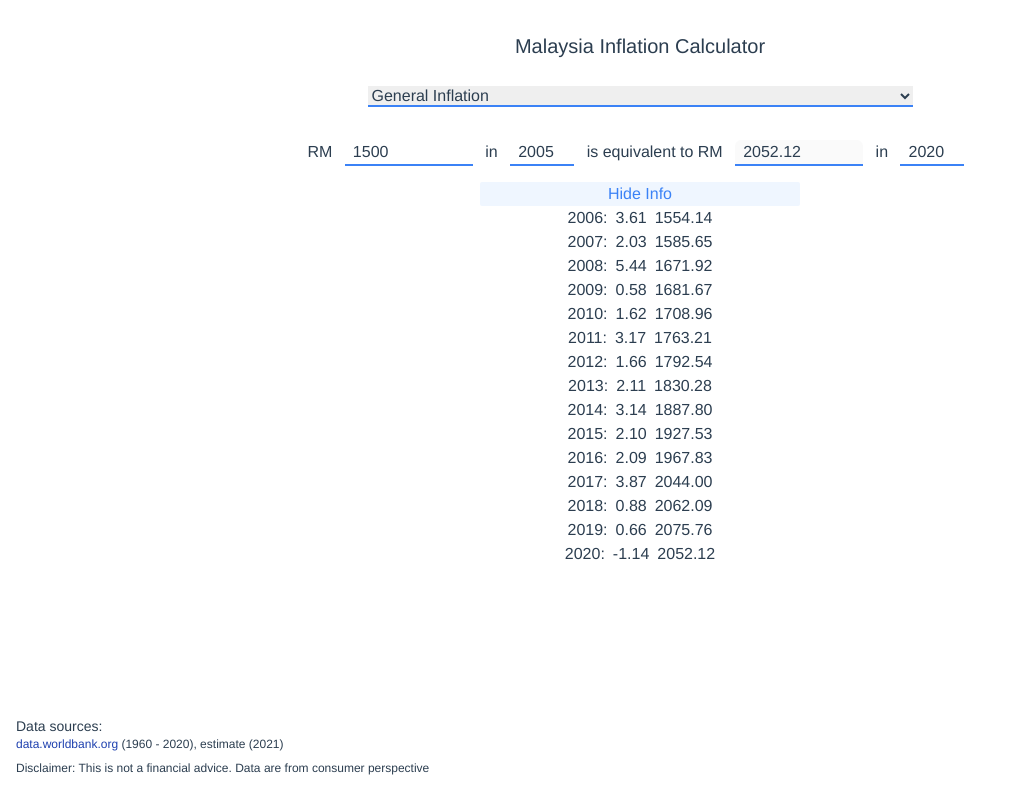
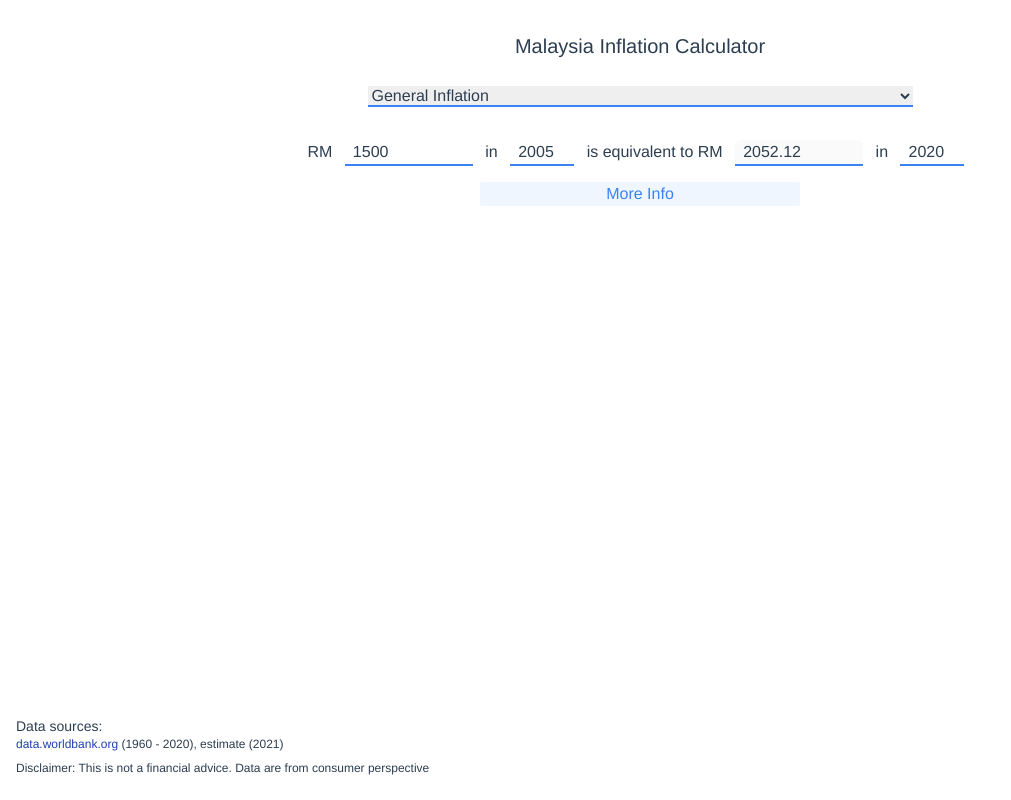
Before and after one commit to xkre/malaysia-inflation-calc, a Vue app: page / in a window 1280 px wide. Shown: the whole page, without its empty margins (0-1011 px from the left). Built offline with nearby package versions, Linux system fonts and the light colour scheme.

Commit message:
add route state

```diff
--- a/src/components/Calculator.vue
+++ b/src/components/Calculator.vue
@@ -36,12 +36,10 @@ import { calculatorState } from "../state/calculatorState"
 </script>
 
 <script setup lang="ts">
-import { computed, watch } from "vue"
-import type { LocationAsPath, RouteLocationOptions, RouteQueryAndHash } from 'vue-router'
+import { computed } from "vue"
 import { getCumulativeInflation, getCPIRate } from '../services/inflationService'
 import { InflationType } from '../types/InflatitonTypeEnum'
 import { MalaysiaPart } from "../types/malaysiaPartEnum"
-import { router } from "../router"
 
 const { year1, year2, value1, inflationType, part } = calculatorState
 
@@ -66,22 +64,6 @@ const value2 = computed((): string => {
   }
 })
 
-watch([year1, year2, value1, inflationType, part], () => {
-  const state = {
-    y1: year1.value,
-    y2: year2.value,
-    v1: value1.value,
-    i: inflationType.value,
-    p: part.value
-  }
-
-  const location: (RouteQueryAndHash & LocationAsPath & RouteLocationOptions) = {
-    path: '/',
-    query: state
-  }
-
-  router.replace(location)
-})
 </script>
 
 <style lang="scss" scoped>
--- a/src/components/DetailedInfo.vue
+++ b/src/components/DetailedInfo.vue
@@ -1,9 +1,9 @@
 <template>
   <div class="flex flex-col">
-    <button class="text-blue-500 hover:shadow-inner bg-blue-50 w-80 self-center rounded-sm" @click="show = !show">
-      {{ show ? 'Hide' : 'More'}} Info
+    <button class="text-blue-500 hover:shadow-inner bg-blue-50 w-80 self-center rounded-sm" @click="showInfo = !showInfo">
+      {{ showInfo ? 'Hide' : 'More'}} Info
     </button>
-    <template v-if="show">
+    <template v-if="showInfo">
       <cpi-info v-if="inflationType !== InflationType.General"></cpi-info>
       <inflation-info v-else></inflation-info>
     </template>
@@ -14,10 +14,9 @@
 import CpiInfo from './Info/CpiInfo.vue'
 import InflationInfo from './Info/InflationInfo.vue'
 
-import { ref } from '@vue/reactivity'
 import { calculatorState } from '../state/calculatorState'
 import { InflationType } from '../types/InflatitonTypeEnum'
+import { showInfo } from '../state/infoState'
 
 const { inflationType } = calculatorState
-const show = ref(true)
 </script>
--- a/src/main.ts
+++ b/src/main.ts
@@ -2,5 +2,9 @@ import { createApp } from 'vue'
 import App from './App.vue'
 import './assets/index.scss'
 
+import { setupWatch } from './state/routeState'
+
 const app = createApp(App)
 app.mount('#app')
+
+setupWatch()
--- a/src/router.ts
+++ b/src/router.ts
@@ -1,4 +1,4 @@
-import { createMemoryHistory, createRouter, createWebHistory, useRouter } from "vue-router";
+import {  createRouter, createWebHistory, LocationAsPath, RouteLocationOptions, RouteQueryAndHash } from "vue-router"
 
 export const router = createRouter({
   history: createWebHistory(),
--- /dev/null
+++ b/src/state/infoState.ts
@@ -0,0 +1,8 @@
+import { ref } from 'vue'
+
+const url_string = window.location.href
+const url = new URL(url_string)
+
+const state = Boolean(Number(url.searchParams.get('s') ?? 0))
+
+export const showInfo = ref(state)
--- /dev/null
+++ b/src/state/routeState.ts
@@ -0,0 +1,28 @@
+import { calculatorState } from "./calculatorState"
+import { showInfo } from "../state/infoState"
+import { watch } from 'vue'
+import { router } from "../router"
+
+import type { LocationAsPath, RouteLocationOptions, RouteQueryAndHash } from "vue-router"
+
+const {year1, year2, value1, inflationType, part} = calculatorState
+
+export const setupWatch = () => {
+  watch([year1, year2, value1, inflationType, part, showInfo], () => {
+    const state = {
+      y1: year1.value,
+      y2: year2.value,
+      v1: value1.value,
+      i: inflationType.value,
+      p: part.value,
+      s: showInfo.value ? 1 : 0
+    }
+
+    const location: (RouteQueryAndHash & LocationAsPath & RouteLocationOptions) = {
+      path: '/',
+      query: state
+    }
+
+    router.replace(location)
+  })
+}
```
